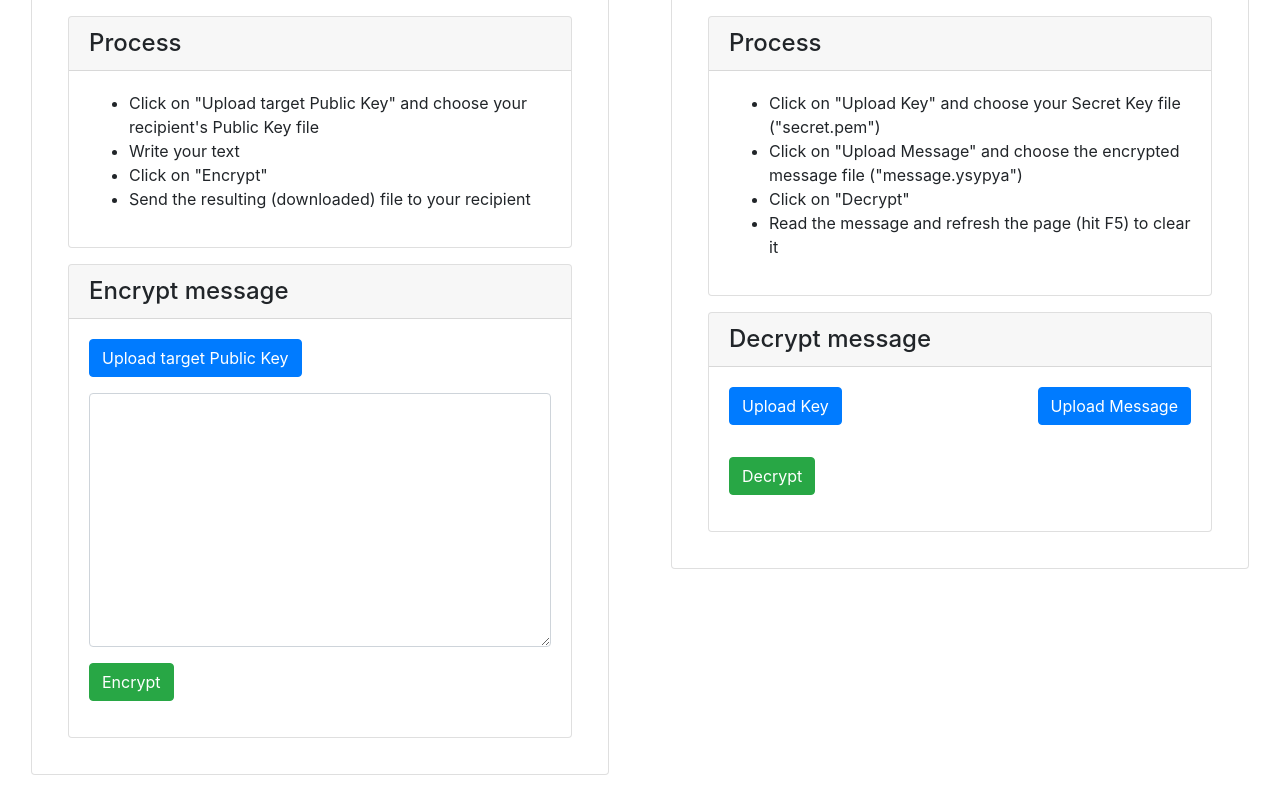
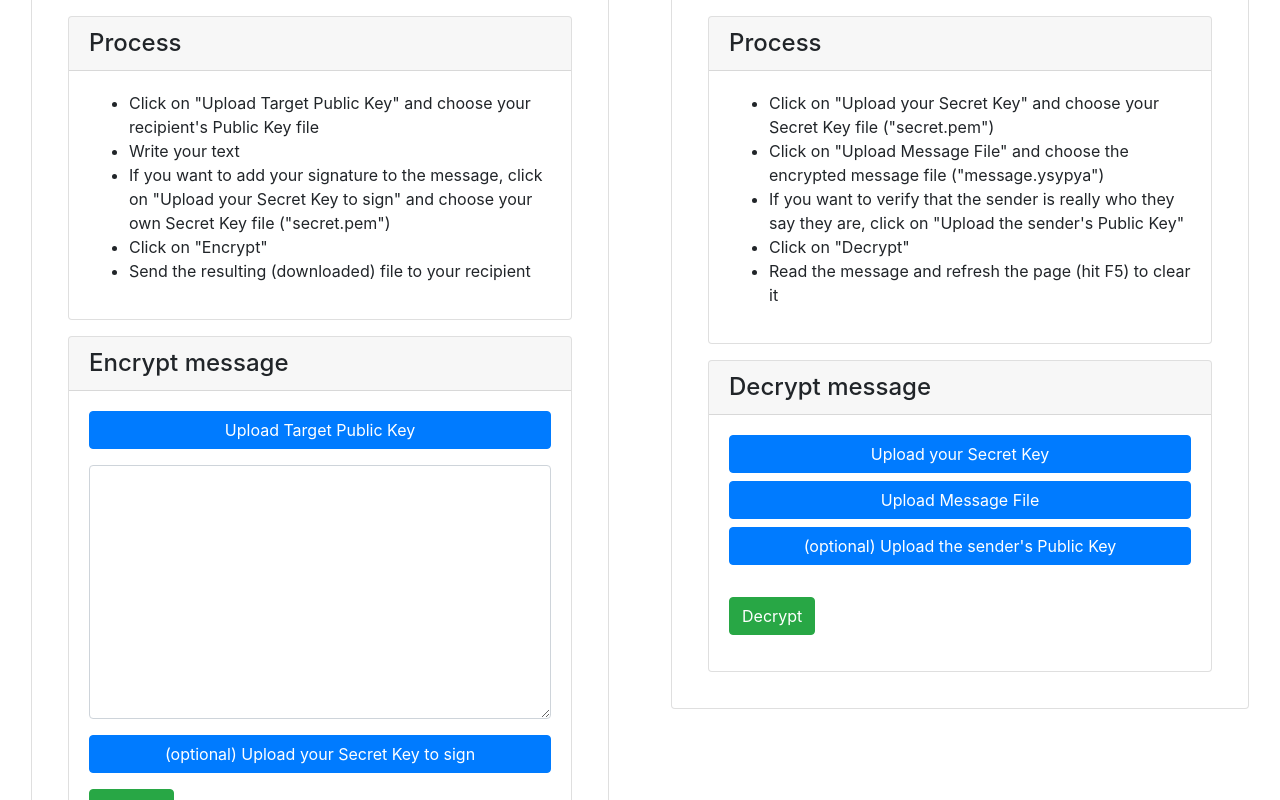
Before and after one commit to ClearEyesFullHearts/msm, a Vue app in the folder public/: page /engine in a window 1280 px wide. Shown: the part 440-1240 px from the top of the page. Built offline with nearby package versions, Linux system fonts and the light colour scheme; no server answers.

Commit message:
added signature to engine

```diff
--- a/public/src/stores/auth.store.js
+++ b/public/src/stores/auth.store.js
@@ -62,7 +62,7 @@ export const useAuthStore = defineStore({
     logout() {
       const pinia = getActivePinia();
       pinia._s.forEach((store) => store.$reset())
-      router.push('/');
+      router.push('/account/login');
       document.title = 'ySyPyA';
       clearInterval(interval);
     },
--- a/public/src/views/Engine.vue
+++ b/public/src/views/Engine.vue
@@ -1,26 +1,27 @@
 <script setup>
-import { Form, Field } from 'vee-validate';
-import * as Yup from 'yup';
 import { ref } from 'vue';
 import CryptoHelper from '@/lib/cryptoHelper';
 
 const mycrypto = new CryptoHelper();
 
-const writingSchema = Yup.object().shape({
-  content: Yup.string()
-    .required('Message text is required'),
-});
 const publicKeyInput = ref(null);
 const publicUploadBtn = ref(null);
+const signatureKeyInput = ref(null);
+const signatureUploadBtn = ref(null);
+const contentText = ref(null);
 const extractKeyInput = ref(null);
 const secretKeyInput = ref(null);
 const secretUploadBtn = ref(null);
 const challengeKeyInput = ref(null);
 const challengeUploadBtn = ref(null);
+const verifyKeyInput = ref(null);
+const verifyUploadBtn = ref(null);
 const targetText = ref(null);
 let publicKey;
 let secretKey;
+let signingKey;
 let challenge;
+let verifyKey;
 
 function encodeText(str) {
   return str.split('')
@@ -60,21 +61,30 @@ function downloadFile(name, text) {
 
 async function onGenerateKey() {
   const { PK, SK } = await mycrypto.generateKeyPair();
-  downloadFile('private.pem', SK);
-  downloadFile('public.pem', PK);
+  const { PK: signPK, SK: signSK } = await mycrypto.generateSignatureKeyPair();
+  const skFileContent = `${SK}${CryptoHelper.SEPARATOR}${signSK}`;
+  const pkFileContent = `${PK}${CryptoHelper.SEPARATOR}${signPK}`;
+  downloadFile('private.pem', skFileContent);
+  downloadFile('public.pem', pkFileContent);
 }
 async function onExtractKey() {
   extractKeyInput.value.click();
 }
 async function onExtractFilePicked(evt) {
   const { files } = evt.target;
-  secretKey = await loadTextFromFile(files);
-  const pk = await mycrypto.getPublicKey(secretKey);
-  downloadFile('public.pem', pk);
+  const keys = await loadTextFromFile(files);
+  const [key, signKey] = keys.split(CryptoHelper.SEPARATOR);
+  const pk = await mycrypto.getPublicKey(key);
+  let pkFileContent = pk;
+  if (signKey) {
+    const signPk = await mycrypto.getSigningPublicKey(signKey);
+    pkFileContent = `${pk}${CryptoHelper.SEPARATOR}${signPk}`;
+  }
+  downloadFile('public.pem', pkFileContent);
 }
 
-async function onWritingSubmit(values) {
-  const { content } = values;
+async function onWritingSubmit() {
+  const content = contentText.value.value;
 
   const { passphrase, iv, token } = await mycrypto.symmetricEncrypt(encodeText(content));
   const clearPass = window.atob(passphrase);
@@ -85,6 +95,10 @@ async function onWritingSubmit(values) {
     passphrase: cryptedPass,
     token,
   };
+  if (signingKey) {
+    const signature = await mycrypto.sign(signingKey, content);
+    message.signature = signature;
+  }
 
   downloadFile('message.ysypya', JSON.stringify(message));
 }
@@ -93,10 +107,25 @@ async function onUploadPublic() {
 }
 async function onPublicFilePicked(evt) {
   const { files } = evt.target;
-  publicKey = await loadTextFromFile(files);
+  const keys = await loadTextFromFile(files);
+  const [key] = keys.split(CryptoHelper.SEPARATOR);
+  publicKey = key;
   publicUploadBtn.value.disabled = true;
   const [{ name }] = files;
   publicUploadBtn.value.innerHTML = `${name} loaded!`;
+}
+
+async function onUploadSignature() {
+  signatureKeyInput.value.click();
+}
+async function onSignatureFilePicked(evt) {
+  const { files } = evt.target;
+  const keys = await loadTextFromFile(files);
+  const [_, signKey] = keys.split(CryptoHelper.SEPARATOR);
+  signingKey = signKey;
+  signatureUploadBtn.value.disabled = true;
+  const [{ name }] = files;
+  signatureUploadBtn.value.innerHTML = `${name} loaded!`;
 }
 
 async function onReadingSubmit() {
@@ -104,15 +133,32 @@ async function onReadingSubmit() {
 
   const objChallenge = JSON.parse(challenge);
   const clearText = await mycrypto.resolve(secretKey, objChallenge);
+  let decodedText = decodeText(clearText);
 
-  targetText.value.innerHTML = decodeText(clearText);
+  if (!objChallenge.signature) {
+    decodedText = `Anonymous, there's no signature!\n\n${decodedText}`;
+  }
+
+  if (objChallenge.signature && verifyKey) {
+    const { signature } = objChallenge;
+    const isItSigned = await mycrypto.verify(verifyKey, decodedText, signature);
+    if (isItSigned) {
+      decodedText = `Signature check out!\n\n${decodedText}`;
+    } else {
+      decodedText = `Signature don't match your key!\n\n${decodedText}`;
+    }
+  }
+
+  targetText.value.innerHTML = decodedText;
 }
 async function onUploadSecret() {
   secretKeyInput.value.click();
 }
 async function onSecretFilePicked(evt) {
   const { files } = evt.target;
-  secretKey = await loadTextFromFile(files);
+  const keys = await loadTextFromFile(files);
+  const [key] = keys.split(CryptoHelper.SEPARATOR);
+  secretKey = key;
   secretUploadBtn.value.disabled = true;
   const [{ name }] = files;
   secretUploadBtn.value.innerHTML = `${name} loaded!`;
@@ -126,6 +172,18 @@ async function onChallengeFilePicked(evt) {
   challengeUploadBtn.value.disabled = true;
   const [{ name }] = files;
   challengeUploadBtn.value.innerHTML = `${name} loaded!`;
+}
+async function onUploadVerify() {
+  verifyKeyInput.value.click();
+}
+async function onVerifyFilePicked(evt) {
+  const { files } = evt.target;
+  const keys = await loadTextFromFile(files);
+  const [_, verifKey] = keys.split(CryptoHelper.SEPARATOR);
+  verifyKey = verifKey;
+  verifyUploadBtn.value.disabled = true;
+  const [{ name }] = files;
+  verifyUploadBtn.value.innerHTML = `${name} loaded!`;
 }
 
 </script>
@@ -192,10 +250,15 @@ async function onChallengeFilePicked(evt) {
               <div class="card-body">
                 <ul>
                   <li>
-                    Click on "Upload target Public Key" and choose your
+                    Click on "Upload Target Public Key" and choose your
                     recipient's Public Key file
                   </li>
                   <li>Write your text</li>
+                  <li>
+                    If you want to add your signature to the message,
+                    click on "Upload your Secret Key to sign" and choose your own
+                    Secret Key file ("secret.pem")
+                  </li>
                   <li>Click on "Encrypt"</li>
                   <li>Send the resulting (downloaded) file to your recipient</li>
                 </ul>
@@ -206,20 +269,15 @@ async function onChallengeFilePicked(evt) {
                 Encrypt message
               </h4>
               <div class="card-body">
-                <Form
-                  v-slot="{ errors, isSubmitting }"
-                  :validation-schema="writingSchema"
-                  @submit="onWritingSubmit"
-                >
                 <div class="form-group">
                   <div>
                     <div>
                       <button
                         ref="publicUploadBtn"
-                          class="btn btn-primary"
+                        class="btn btn-primary btn-block"
                         @click="onUploadPublic()"
                       >
-                          Upload target Public Key
+                        Upload Target Public Key
                       </button>
                       <input
                         ref="publicKeyInput"
@@ -228,42 +286,58 @@ async function onChallengeFilePicked(evt) {
                         style="opacity: none;"
                         @change="onPublicFilePicked"
                       >
-                        <div class="invalid-feedback">
-                          {{ errors.publicKey }}
-                        </div>
                     </div>
                   </div>
                 </div>
                 <div class="form-group">
                   <div>
                     <div>
-                        <Field
-                          name="content"
+                      <textarea
+                        ref="contentText"
                         autocomplete="off"
-                          as="textarea"
                         cols="30"
                         rows="10"
                         class="form-control"
                       />
-                        <div class="invalid-feedback">
-                          {{ errors.content }}
+                      <!-- <Field
+                        ref="contentText"
+                        name="contentText"
+                        autocomplete="off"
+                        cols="30"
+                        rows="10"
+                        class="form-control"
+                      /> -->
                     </div>
+                  </div>
+                </div>
+                <div class="form-group">
+                  <div>
+                    <div>
+                      <button
+                        ref="signatureUploadBtn"
+                        class="btn btn-primary btn-block"
+                        @click="onUploadSignature()"
+                      >
+                        (optional) Upload your Secret Key to sign
+                      </button>
+                      <input
+                        ref="signatureKeyInput"
+                        hidden
+                        type="file"
+                        style="opacity: none;"
+                        @change="onSignatureFilePicked"
+                      >
                     </div>
                   </div>
                 </div>
                 <div class="form-group">
                   <button
                     class="btn btn-success"
-                      :disabled="isSubmitting"
+                    @click="onWritingSubmit()"
                   >
-                      <span
-                        v-show="isSubmitting"
-                        class="spinner-border spinner-border-sm mr-1"
-                      />
                     Encrypt
                   </button>
                 </div>
-                </Form>
               </div>
             </div>
           </div>
@@ -281,10 +355,17 @@ async function onChallengeFilePicked(evt) {
               </h4>
               <div class="card-body">
                 <ul>
-                  <li>Click on "Upload Key" and choose your Secret Key file ("secret.pem")</li>
                   <li>
-                    Click on "Upload Message" and
+                    Click on "Upload your Secret Key" and choose your Secret Key
+                    file ("secret.pem")
+                  </li>
+                  <li>
+                    Click on "Upload Message File" and
                     choose the encrypted message file ("message.ysypya")
+                  </li>
+                  <li>
+                    If you want to verify that the sender is really
+                    who they say they are, click on "Upload the sender's Public Key"
                   </li>
                   <li>Click on "Decrypt"</li>
                   <li>Read the message and refresh the page (hit F5) to clear it</li>
@@ -296,19 +377,15 @@ async function onChallengeFilePicked(evt) {
                 Decrypt message
               </h4>
               <div class="card-body">
-                <Form
-                  v-slot="{ isSubmitting }"
-                  @submit="onReadingSubmit"
-                >
                 <div class="form-group">
                   <div>
                     <div>
                       <button
                         ref="secretUploadBtn"
-                          class="btn btn-primary"
+                        class="btn btn-primary btn-block"
                         @click="onUploadSecret()"
                       >
-                          Upload Key
+                        Upload your Secret Key
                       </button>
                       <input
                         ref="secretKeyInput"
@@ -317,12 +394,14 @@ async function onChallengeFilePicked(evt) {
                         style="opacity: none;"
                         @change="onSecretFilePicked"
                       >
+                    </div>
+                    <div>
                       <button
                         ref="challengeUploadBtn"
-                          class="btn btn-primary float-right"
+                        class="btn btn-primary mt-2 btn-block"
                         @click="onUploadChallenge()"
                       >
-                          Upload Message
+                        Upload Message File
                       </button>
                       <input
                         ref="challengeKeyInput"
@@ -330,6 +409,22 @@ async function onChallengeFilePicked(evt) {
                         type="file"
                         style="opacity: none;"
                         @change="onChallengeFilePicked"
+                      >
+                    </div>
+                    <div>
+                      <button
+                        ref="verifyUploadBtn"
+                        class="btn btn-primary mt-2 btn-block"
+                        @click="onUploadVerify()"
+                      >
+                        (optional) Upload the sender's Public Key
+                      </button>
+                      <input
+                        ref="verifyKeyInput"
+                        hidden
+                        type="file"
+                        style="opacity: none;"
+                        @change="onVerifyFilePicked"
                       >
                     </div>
                   </div>
@@ -340,16 +435,11 @@ async function onChallengeFilePicked(evt) {
                   </p>
                   <button
                     class="btn btn-success"
-                      :disabled="isSubmitting"
+                    @click="onReadingSubmit()"
                   >
-                      <span
-                        v-show="isSubmitting"
-                        class="spinner-border spinner-border-sm mr-1"
-                      />
                     Decrypt
                   </button>
                 </div>
-                </Form>
               </div>
             </div>
           </div>
```
Also changed, not shown: public/src/lib/cryptoHelper.js. Lines whose indentation alone changed are shown as unchanged.
